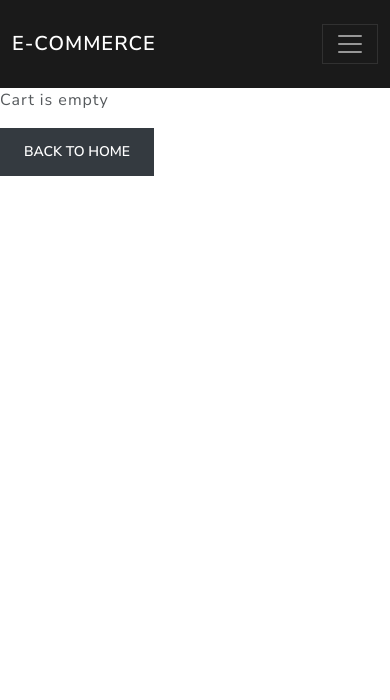
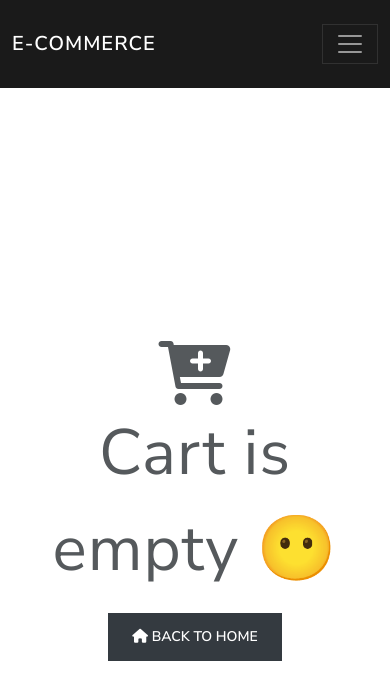
Before and after one commit to lautarolopezr/navbar-component, a React (Create React App) app: page /cart in a window 390 px wide. Shown: the top 700 px of the page. Built offline with nearby package versions, Linux system fonts and the light colour scheme; no server answers.

Commit message:
mobile design

```diff
--- a/src/App.css
+++ b/src/App.css
@@ -11,7 +11,6 @@
     margin: 4px;
     align-items: center;
     justify-content: center;
-
 }
 
 .itemDetail{
@@ -57,7 +56,9 @@
     width: 100%;
     background-color: white;
     display: flex;
-    margin: 90px 0;}
+    margin: 90px 0;
+}
+
 
 .cardCourse__content{
     padding: 0 40px;
@@ -69,8 +70,7 @@
 }
 
 .cardCourse__content__technologies{
-    color: #555;
-    font-size: 14px;
+
 }
 
 
@@ -99,8 +99,59 @@
     text-align: center;
 }
 
-.cardCourse_extra__container{
+
+@media (max-width: 1445px) {
+    .cardCourse, .cardCourseDark{
+        flex-direction: column;
+    }
+    .cardCourse__extra , .cardCourse__extraDark{
+        margin: 1rem;
+        flex-direction: column;
+        border: solid 1px white;
+    }
+
+    .cardCourse__cart , .cardCourse__cartDark{
+        margin-bottom: 2rem;
+    }
+
+    .cardCourse__content{
+        text-align: center;
+        padding: 1rem;
+    }
+
+    .cardCourse__content__technologies , .cardCourse__content__technologiesDark{
+        font-size: .5rem !important;
+        margin: 1.5rem 0;
+    }
+
+
+    .cardCourse__img{
+        width: 100%;
+    }
+
+    .cardCourse__img img{
+        width: 100%;
+    }
+
+    .cardCourse_extra__container {
+        margin : 1rem 0;
+    }
+
+    .cardCourse__content__description, .cardCourse__content__descriptionDark{
+        font-size: .7rem;
+        text-align: left;
+    }
+
+     .cardCourse__content__descriptionDark{
+        background-color: #1f1f1f;
+        padding: 1rem 1rem;
+        border-radius: .6rem;
+        font-size: .7rem;
+        text-align: left;
+    }
+
 }
+
 
 .fa-clock , .fa-closed-captioning , .fa-shield-halved , .fa-certificate {
     font-size: 30px;
@@ -162,3 +213,22 @@
     max-width: 640px;
     background-color: black;
 }
+
+
+.empty-cart{
+    width: 100%;
+    display: flex;
+    justify-content: center;
+    align-items: center;
+    flex-direction: column  ;
+    margin-top: 30vh;
+}
+
+.empty-cart__text{
+    font-size: 4rem;
+    text-align: center;
+}
+
+.empty-cart__icon{
+    font-size: 4rem;
+}
--- a/src/components/Cart/Cart.jsx
+++ b/src/components/Cart/Cart.jsx
@@ -16,8 +16,11 @@ const Cart = () => {
                 cart.length === 0
                     ?
                     <>
-                        <p className="ml-auto mr-auto">Cart is empty</p>
-                        <Link to={"/"}><button className="btn btn-dark">Back to Home</button></Link>
+                    <div className="empty-cart">
+                        <i class="fa-solid fa-cart-plus empty-cart__icon"></i>
+                        <p className="empty-cart__text">Cart is empty 😶 </p>
+                        <Link to={"/"}><button className="btn btn-dark"> <i class="fa-solid fa-house"></i> Back to Home</button></Link>
+                    </div>
                     </>
 
                     :
--- a/src/components/Checkout/Checkout.jsx
+++ b/src/components/Checkout/Checkout.jsx
@@ -3,6 +3,7 @@ import { useDarkModeContext } from '../../context/DarkModeContext';
 import { useCartContext } from '../../context/CartContext';
 import { useNavigate } from 'react-router-dom';
 import { toast } from 'react-toastify';
+import { Link } from 'react-router-dom';
 
 
 //Firebase
@@ -48,9 +49,11 @@ const Checkout = () => {
         <>
             {cart.length === 0
                 ?
-                <>
-                    <h2>Empty cart</h2>
-                </>
+                    <div className="empty-cart">
+                        <i class="fa-solid fa-cart-plus empty-cart__icon"></i>
+                        <p className="empty-cart__text">Cart is empty 😶 </p>
+                        <Link to={"/"}><button className="btn btn-dark"> <i class="fa-solid fa-house"></i> Back to Home</button></Link>
+                    </div>
                 :
                 <div>
                     <form onSubmit={consultForm} ref = {dataForm} className="contact-form">
--- a/src/components/Item/Item.jsx
+++ b/src/components/Item/Item.jsx
@@ -9,6 +9,7 @@ const Item = ({item}) => {
             <div className= {`${darkMode ? "cardBodyDark" : "cardBody"}`}>
                 <h4 className="card-title ">{item.name} {item.modelo}</h4>
                 <h5 className="card-title">{item.marca}</h5>
+                <p className="card-text mt-3">Teacher : {item.teacher}</p>
                 <p className="card-text">${new Intl.NumberFormat("de-DE").format(item.price)}</p>
                 <Link className="btn btn-dark" to = {`/item/${item.id}`} >See Product</Link>
             </div>
--- a/src/components/Navbar/ItemCount/ItemCount.jsx
+++ b/src/components/Navbar/ItemCount/ItemCount.jsx
@@ -16,10 +16,14 @@ const ItemCount = ({initvalue,stock , onAdd}) => {
             <button className="btn btn-danger" onClick={() => subtract()}>-</button>
             <a className="btn" href="$"> {count}</a>
             <button className="btn btn-success" onClick={() => add()}>+</button>
+
+            <div className="my-1">
             <button className="btn btn-dark" onClick={() => addCart()} >Add to cart</button>
             <button className="btn btn-warning">Stock : {stock}</button>
+            </div>
+
             <hr />
-            <Link to={"/cart"}><button className="btn btn-dark">See Cart</button></Link>
+            <Link to={"/cart"}><button className="btn btn-dark cardCourse__cart">See Cart</button></Link>
         </>
     );
 }
```
